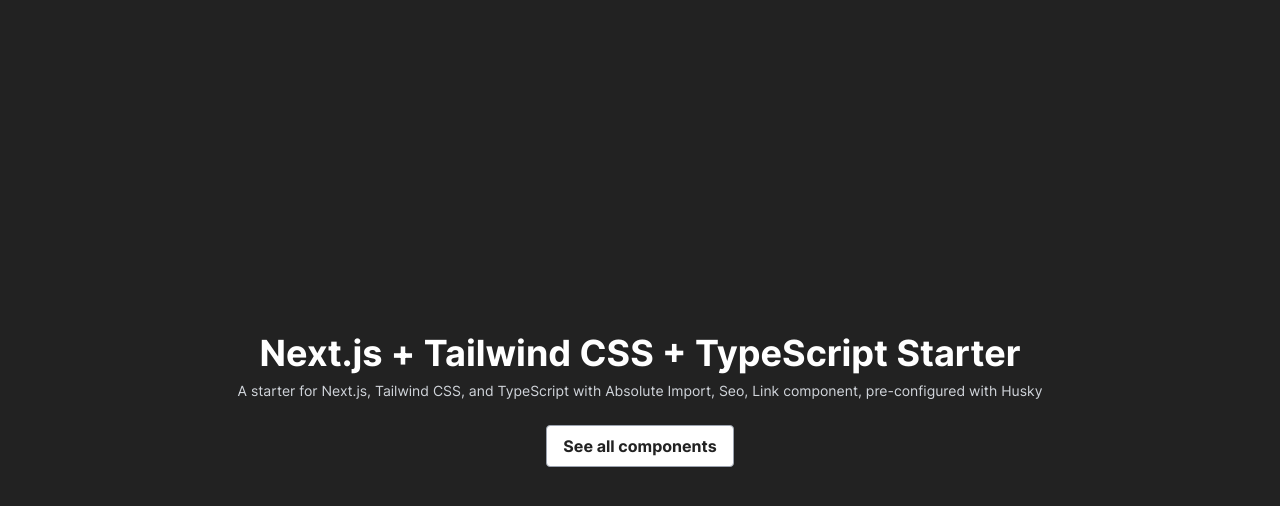
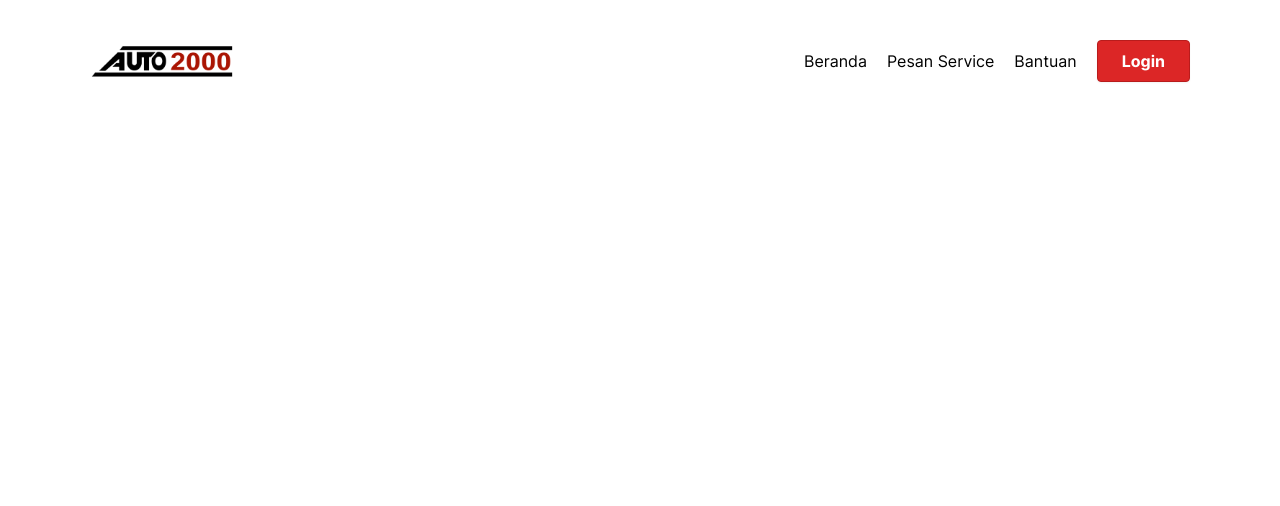
Before and after one commit to ishaqadhel/pweb-mid-test, a Next.js app: page / in a window 1280 px wide. Shown: the top 506 px of the page. Built offline with nearby package versions, Linux system fonts and the light colour scheme.

Commit message:
feat: add navbar

```diff
--- a/src/components/shared/Button/index.tsx
+++ b/src/components/shared/Button/index.tsx
@@ -6,6 +6,7 @@ enum ButtonVariant {
   'dark',
   'light',
   'primary',
+  'red',
 }
 
 type ButtonProps = {
@@ -18,7 +19,7 @@ export default function Button({
   className,
   disabled: buttonDisabled,
   isLoading,
-  variant = 'dark',
+  variant = 'red',
   ...rest
 }: ButtonProps) {
   const disabled = isLoading || buttonDisabled;
@@ -28,16 +29,14 @@ export default function Button({
       {...rest}
       disabled={disabled}
       className={clsx(
-        'py-2 px-4 rounded font-bold hover:text-primary-400',
-        'border border-gray-600 shadow-sm',
+        'py-2 px-6 rounded font-bold',
+        'border shadow-sm',
         'focus:outline-none focus-visible:text-primary-400',
         {
-          'bg-dark disabled:bg-gray-700 text-white disabled:hover:text-white':
-            variant === 'dark',
-          'bg-white disabled:bg-gray-200 text-dark hover:bg-gray-200 hover:text-dark focus-visible:text-dark border-gray-400 disabled:hover:text-dark':
+          'bg-white disabled:bg-gray-200 text-red-500 hover:bg-gray-50 hover:text-red-500 focus-visible:text-red-500 border-red-400 disabled:hover:text-red-500':
             variant === 'light',
-          'bg-primary-400 text-black hover:bg-primary-400/90 hover:text-black border-primary-500 disabled:hover:bg-primary-400 disabled:brightness-75  focus-visible:text-dark':
-            variant === 'primary',
+          'bg-red-600 text-white hover:bg-red-500 hover:text-white border-red-700 disabled:hover:bg-red-400 disabled:brightness-75':
+            variant === 'red',
         },
         'disabled:cursor-not-allowed',
         !disabled && 'animated-underline',
@@ -45,14 +44,6 @@ export default function Button({
           'relative text-transparent hover:!text-transparent !cursor-wait transition-none',
         className
       )}
-      style={
-        variant === 'primary'
-          ? ({
-              '--clr-primary-400': 'white',
-              '--clr-primary-500': 'white',
-            } as React.CSSProperties)
-          : undefined
-      }
     >
       {isLoading && (
         <div
--- a/src/components/shared/NextImage/index.tsx
+++ b/src/components/shared/NextImage/index.tsx
@@ -41,7 +41,7 @@ export default function NextImage({
         className={clsx(
           imgClassName,
           // text-gray to hide alt text
-          'bg-gray-400 text-gray-400 ',
+          'text-gray-400 ',
           status === 'loading' && clsx('animate-pulse', blurClassName)
         )}
         src={src}
--- a/src/pages/index.tsx
+++ b/src/pages/index.tsx
@@ -1,7 +1,11 @@
+import clsx from 'clsx';
 import * as React from 'react';
+import { GiHamburgerMenu } from 'react-icons/gi';
 
 import Layout from '@/components/layout/Base';
-import ButtonLink from '@/components/shared/ButtonLink';
+import BaseLink from '@/components/shared/BaseLink';
+import Button from '@/components/shared/Button';
+import NextImage from '@/components/shared/NextImage';
 import Seo from '@/components/shared/Seo';
 
 export default function HomePage() {
@@ -10,17 +14,51 @@ export default function HomePage() {
       <Seo />
 
       <main>
-        <section className='bg-dark'>
-          <div className='flex flex-col items-center justify-center min-h-screen text-center text-white layout'>
-            <h1>Next.js + Tailwind CSS + TypeScript Starter</h1>
-            <p className='mt-2 text-sm text-gray-300'>
-              A starter for Next.js, Tailwind CSS, and TypeScript with Absolute
-              Import, Seo, Link component, pre-configured with Husky{' '}
-            </p>
-
-            <ButtonLink className='mt-6' href='/components' variant='light'>
-              See all components
-            </ButtonLink>
+        <section className={clsx('py-4 md:py-6')}>
+          <div className='flex items-center py-4 mx-auto layout'>
+            <div className='flex-grow'>
+              <div className='flex items-center space-x-2'>
+                <div className='items-center'>
+                  <BaseLink href='/'>
+                    <NextImage
+                      className='w-32 md:w-36'
+                      src='/images/logo.png'
+                      alt='Auto-Logo'
+                      width={1600}
+                      height={399}
+                    />
+                  </BaseLink>
+                </div>
+              </div>
+            </div>
+            {/* Menu Mobile */}
+            <div className='flex items-center space-x-5 md:hidden'>
+              <GiHamburgerMenu className='text-xl' />
+            </div>
+            {/* End of Menu Mobile */}
+            <div className='items-center hidden space-x-5 md:flex'>
+              <BaseLink
+                href='/'
+                className='transition duration-500 hover:text-red-500'
+              >
+                Beranda
+              </BaseLink>
+              <BaseLink
+                href='/pricing'
+                className='transition duration-500 hover:text-red-500'
+              >
+                Pesan Service
+              </BaseLink>
+              <BaseLink
+                href='/'
+                className='transition duration-500 hover:text-red-500'
+              >
+                Bantuan
+              </BaseLink>
+              <BaseLink href='/'>
+                <Button variant='red'>Login</Button>
+              </BaseLink>
+            </div>
           </div>
         </section>
       </main>
--- a/src/styles/globals.css
+++ b/src/styles/globals.css
@@ -86,7 +86,7 @@
 @layer utilities {
   .animated-underline {
     background-image: linear-gradient(#33333300, #33333300),
-      linear-gradient(to right, var(--clr-primary-400), var(--clr-primary-500));
+      linear-gradient(to right, #ff403d, #bf0c0a);
     background-size: 100% 2px, 0 2px;
     background-position: 100% 100%, 0 100%;
     background-repeat: no-repeat;
```
Also changed, not shown: public/images/icon.png (added), public/images/logo.png (added).
